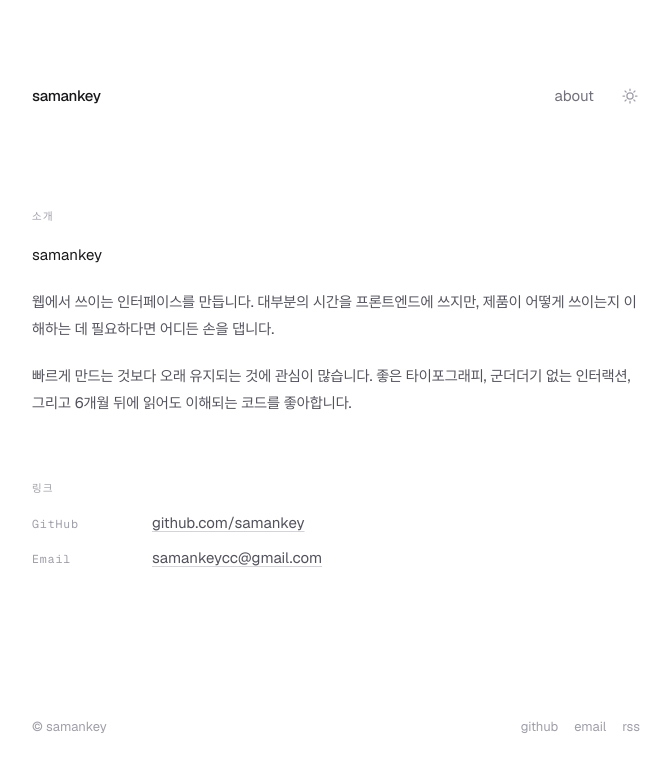
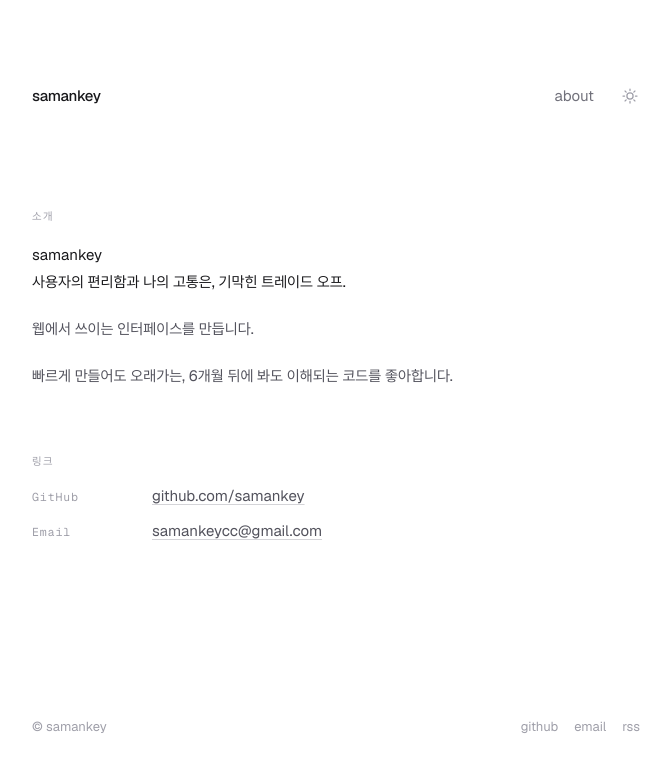
Before and after one commit to samankey/samankey.github.io, a Next.js app: page /about in a window 1280 px wide. Shown: the top 772 px of the page, without its empty margins (304-975 px from the left). Built offline with nearby package versions, Linux system fonts and the light colour scheme; no server answers.

Commit message:
feat: edit intro

```diff
--- a/app/about/page.tsx
+++ b/app/about/page.tsx
@@ -9,18 +9,18 @@ export const metadata: Metadata = {
   openGraph: { url: "/about", title: `About — ${site.name}` },
 };
 
-/* ------------------------------------------------------------------ *
- * 내용은 이 파일에서 직접 수정하세요.                                    *
- * ------------------------------------------------------------------ */
-
 const intro = [
-  "웹에서 쓰이는 인터페이스를 만듭니다. 대부분의 시간을 프론트엔드에 쓰지만, 제품이 어떻게 쓰이는지 이해하는 데 필요하다면 어디든 손을 댑니다.",
-  "빠르게 만드는 것보다 오래 유지되는 것에 관심이 많습니다. 좋은 타이포그래피, 군더더기 없는 인터랙션, 그리고 6개월 뒤에 읽어도 이해되는 코드를 좋아합니다.",
+  "웹에서 쓰이는 인터페이스를 만듭니다.",
+  "빠르게 만들어도 오래가는, 6개월 뒤에 봐도 이해되는 코드를 좋아합니다.",
 ];
 
 const links = [
   // 표시 문자열은 URL에서 뽑는다. 손으로 적어두면 계정을 옮겼을 때 한쪽만 바뀐다.
-  { label: "GitHub", href: site.github, display: site.github.replace(/^https?:\/\//, "") },
+  {
+    label: "GitHub",
+    href: site.github,
+    display: site.github.replace(/^https?:\/\//, ""),
+  },
   { label: "Email", href: `mailto:${site.email}`, display: site.email },
 ];
 
@@ -31,7 +31,11 @@ export default function AboutPage() {
     <div className="flex flex-col gap-14 sm:gap-16">
       <Section title="소개">
         <div className="flex flex-col gap-5 text-[15px] leading-[1.8] text-zinc-600 dark:text-zinc-400">
-          <p className="text-zinc-900 dark:text-zinc-100">{site.name}</p>
+          <p className="text-zinc-900 dark:text-zinc-100">
+            {site.name}
+            <br />
+            사용자의 편리함과 나의 고통은, 기막힌 트레이드 오프.
+          </p>
           {intro.map((paragraph) => (
             <p key={paragraph}>{paragraph}</p>
           ))}
```
